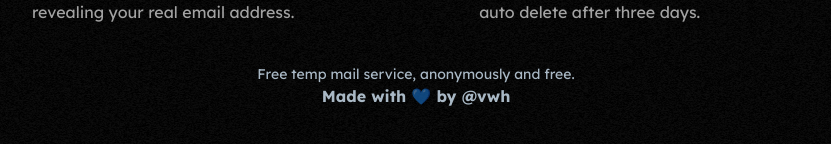
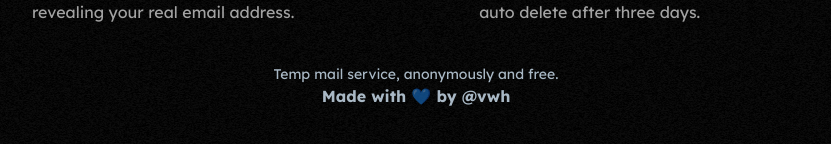
Before and after one commit to vwh/vwh-email, a Next.js app: page / in a window 1280 px wide. Shown: the part 428-572 px from the top of the page, without its empty margins (224-1055 px from the left). Built offline with nearby package versions, Linux system fonts and the light colour scheme.

Commit message:
refactor: small refactor

```diff
--- a/src/app/layout.tsx
+++ b/src/app/layout.tsx
@@ -17,7 +17,7 @@ const font = Lexend({
 
 export const metadata: Metadata = {
   title: "VWH Email",
-  description: "Free temp mail service, anonymously and free.",
+  description: "Temp mail service, anonymously and free.",
 };
 
 export default function RootLayout({
@@ -49,7 +49,7 @@ export default function RootLayout({
           </main>
           <footer className="text-primary flex flex-col text-center">
             <span className="sm:text-md text-sm">
-              Free temp mail service, anonymously and free.
+              Temp mail service, anonymously and free.
             </span>
             <a
               target="_blank"
--- a/src/database/db.ts
+++ b/src/database/db.ts
@@ -31,7 +31,6 @@ export function insertEmail(
         Date.now() + 3 * 24 * 60 * 60 * 1000
       ).lastInsertRowid;
 
-    // Prepare insert statements for performance
     const insertAddress = db.prepare(SQL_STATEMENTS.INSERT_EMAIL_ADDRESS);
     const insertInbox = db.prepare(SQL_STATEMENTS.INSERT_INBOX);
 
```
Also changed, not shown: 1 other file (tests, documents, lock files or other folders).
